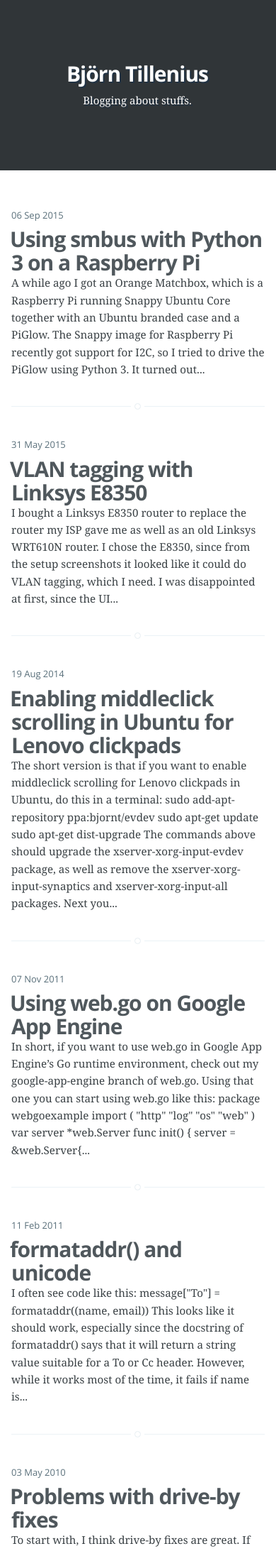
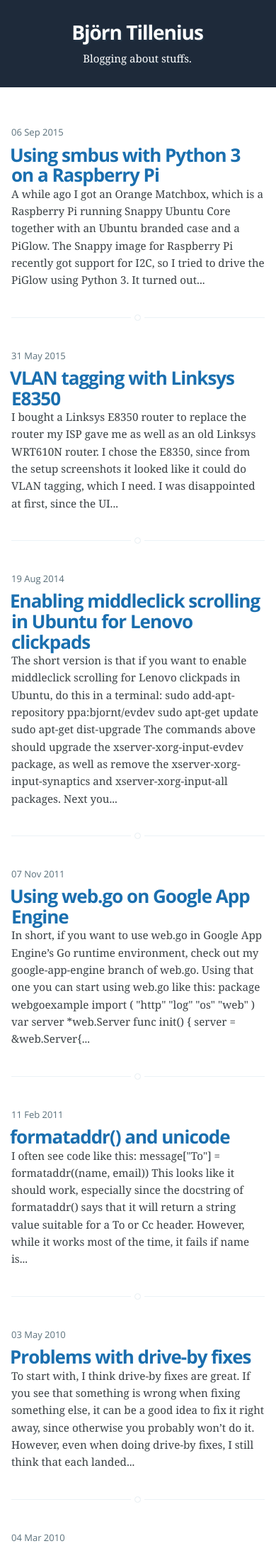
Before and after one commit to bjornt/bjornt.github.io, a Jekyll site: the page built from index.html, in a window 390 px wide. Shown: the top 2185 px of the page at 71% size. Built offline with Jekyll 4.4.1, drawn with Linux system fonts in a browser that asks for light colours; the list of posts is cut into pages by our own code.

Commit message:
chore: color changes

```diff
--- a/_layouts/default.html
+++ b/_layouts/default.html
@@ -19,7 +19,7 @@
 
     <link rel="stylesheet" type="text/css" href="/assets/css/normalize.css" />
     <link rel="stylesheet" type="text/css" href="/assets/css/screen.css" />
-    <link rel="stylesheet" type="text/css" href="https://fonts.googleapis.com/css?family=Noto+Serif:400,700,400italic|Open+Sans:700,400" />
+    <link rel="stylesheet" type="text/css" href="https://fonts.googleapis.com/css2?family=Noto+Serif:ital,wght@0,400;0,700;1,400&family=Open+Sans:wght@400;700&display=swap" />
     <!-- This is for syntax highlight -->
     <link rel="stylesheet" type="text/css" href="/assets/css/syntax.css">
     <!-- Customisation  -->
--- a/assets/css/main.css
+++ b/assets/css/main.css
@@ -69,6 +69,11 @@ img.profile {
     h1 a, h2 a, h3 a,
     h4 a, h5 a, h6 a {
         color: #b0bec5;
+    }
+
+    mark {
+        background-color: #7a5f00;
+        color: #ffd966;
     }
 
     hr {
--- a/assets/css/screen.css
+++ b/assets/css/screen.css
@@ -92,7 +92,7 @@ body {
     max-height: 100%;
     font-family: 'Noto Serif', serif;
     font-size: 2.0rem;
-    line-height: 1.6em;
+    line-height: 1.75em;
     color: #3A4145;
 }
 
@@ -117,21 +117,21 @@ h4, h5, h6 {
 }
 
 h1 {
-    font-size: 5rem;
+    font-size: 3.8rem;
     line-height: 1.2em;
-    letter-spacing: -2px;
-    text-indent: -3px;
+    letter-spacing: -1px;
+    text-indent: -2px;
 }
 
 h2 {
-    font-size: 4rem;
+    font-size: 3rem;
     line-height: 1.2em;
     letter-spacing: -1px;
     text-indent: -2px;
 }
 
 h3 {
-    font-size: 3.5rem;
+    font-size: 2.6rem;
 }
 
 h4 {
@@ -152,12 +152,12 @@ a {
 }
 
 a:hover {
-    color: #57A3E8;
+    color: #0d4f82;
 }
 
 h1 a, h2 a, h3 a,
 h4 a, h5 a, h6 a {
-    color: #50585D;
+    color: #1a6faf;
 }
 
 
@@ -372,7 +372,7 @@ margin on the iframe, cause it breaks stuff. */
     margin-bottom: 5rem;
     text-align: center;
     color: #fff;
-    background: #303538 no-repeat center center;
+    background: #1e2a3a no-repeat center center;
     background-size: cover;
 }
 
@@ -392,7 +392,7 @@ margin on the iframe, cause it breaks stuff. */
 /* The details of your blog. Defined in ghost/settings/ */
 .blog-title {
     margin: 10px 0 10px 0;
-    font-size: 5rem;
+    font-size: 4rem;
     letter-spacing: -1px;
     font-weight: bold;
     font-family: 'Open Sans', sans-serif;
@@ -677,7 +677,6 @@ margin on the iframe, cause it breaks stuff. */
     line-height: 1.7em;
     color: #596f7a;
     text-align: center;
-    background: #F7FAFB;
 }
 
 .site-footer a {
@@ -795,12 +794,11 @@ margin on the iframe, cause it breaks stuff. */
         -moz-box-sizing: border-box;
         box-sizing: border-box;
         height: auto;
-        min-height: 240px;
-        padding: 15% 0;
+        padding: 3rem 0;
     }
 
     .blog-title {
-        font-size: 4rem;
+        font-size: 3.5rem;
         letter-spacing: -1px;
     }
 
@@ -823,20 +821,20 @@ margin on the iframe, cause it breaks stuff. */
     }
 
     h1 {
-        font-size: 4.8rem;
+        font-size: 3.4rem;
         text-indent: -2px;
     }
 
     h2 {
-        font-size: 3.8rem;
+        font-size: 2.8rem;
     }
 
     h3 {
-        font-size: 3.3rem;
+        font-size: 2.4rem;
     }
 
     h4 {
-        font-size: 2.8rem;
+        font-size: 2.2rem;
     }
 
 }
@@ -868,11 +866,11 @@ margin on the iframe, cause it breaks stuff. */
     }
 
     .site-head {
-        padding: 10% 0;
+        padding: 2rem 0;
     }
 
     .blog-title {
-        font-size: 3rem;
+        font-size: 2.8rem;
     }
 
     .blog-description {
@@ -881,17 +879,17 @@ margin on the iframe, cause it breaks stuff. */
 
 
     h1, h2 {
-        font-size: 3rem;
+        font-size: 2.6rem;
         line-height: 1.1em;
         letter-spacing: -1px;
     }
 
     h3 {
-        font-size: 2.8rem;
+        font-size: 2.2rem;
     }
 
     h4 {
-        font-size: 2.3rem;
+        font-size: 2rem;
     }
 
     .post-template .post {
```
Also changed, not shown: 5 other files.
